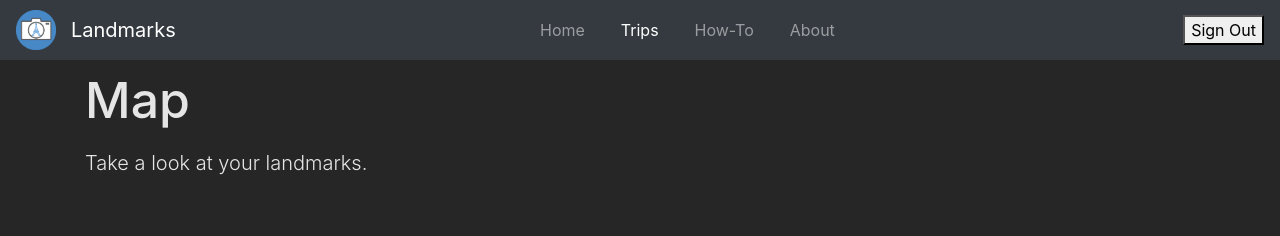
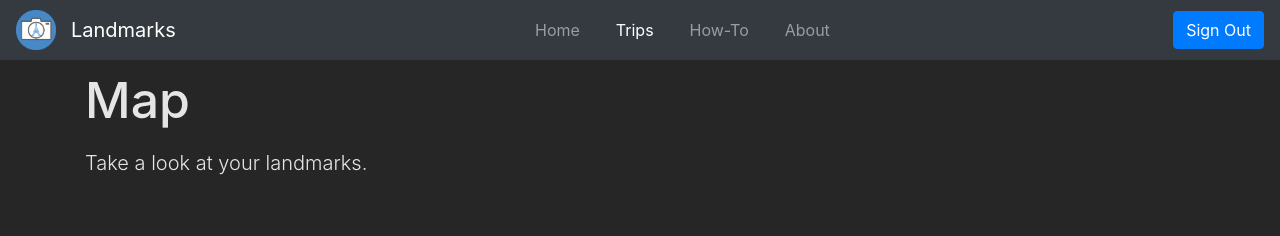
Before and after one commit to agray0232/landmarker, a plain HTML site: page pages/addTrip.html in a window 1280 px wide. Shown: the top 236 px of the page. Drawn offline with nearby package versions, Linux system fonts and the light colour scheme; some packages are replaced by stand-ins of ours; no server answers; a script that the page names is missing.

Commit message:
Changed some buttons

```diff
--- a/pages/addTrip.html
+++ b/pages/addTrip.html
@@ -41,7 +41,7 @@
                 </ul>
             </div>
             <div>
-                <button id="sign-out">Sign Out</button>
+                <button class="btn btn-primary" id="sign-out">Sign Out</button>
             </div>
         </nav>
     </header>
```
Also changed, not shown: index.html (+1 -1 lines).
